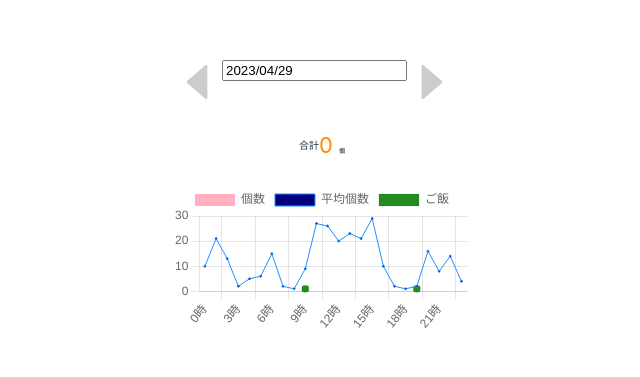
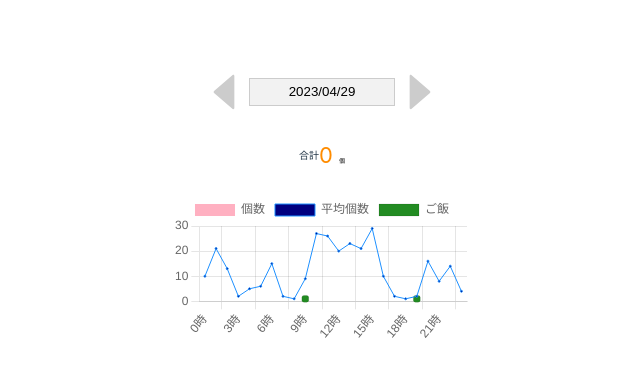
Before and after one commit to ayano1011/LaVieRabbit, a React (Vite) app: page / in a window 1280 px wide. Shown: the part 205-582 px from the top of the page, without its empty margins (318-958 px from the left). Built offline with nearby package versions, Linux system fonts and the light colour scheme.

Commit message:
CSSを修正

```diff
--- a/src/App.jsx
+++ b/src/App.jsx
@@ -201,8 +201,10 @@ function App() {
 
   //CSS ーーーーーーーーーーーーーーーーーーーーーーーーーーーーーーーーーーーーーーーーー
   const daySelect = css`
-    display: flex
-
+    display: flex;
+    align-items: center;
+    justify-content: center;
+    margin-top: 20px;
   `
 
   const totalCountArea = css`
@@ -230,16 +232,23 @@ function App() {
   font-size: 6px
 `;
 
-  const datePickerContainerStyle = css`
-  background-color: white;
+
+  const datePickerStyle = css`
+  width: 140px;
+  height: 24px;
+  background-color: #f2f2f2;
+  color: black;
+  text-align: center;
+  border: 0.5px solid #ccc;
 `;
+
 
   return (
     <>
       <div css={daySelect}>
         <IconContext.Provider value={{ color: '#ccc', size: '50px' }}>
           <AiFillCaretLeft onClick={ handleSubDayChange } />
-            <DatePicker locale="ja" maxDate = { new Date() } dateFormatCalendar="yyyy年 MM月" dateFormat="yyyy/MM/dd" selected={date} onChange={(date) => setDate(date)} />
+            <DatePicker css={datePickerStyle} locale="ja" maxDate = { new Date() } dateFormatCalendar="yyyy年 MM月" dateFormat="yyyy/MM/dd" selected={date} onChange={(date) => setDate(date)} />
           <AiFillCaretRight onClick={ handleAddDayChange }/>
         </IconContext.Provider>
       </div>
```
